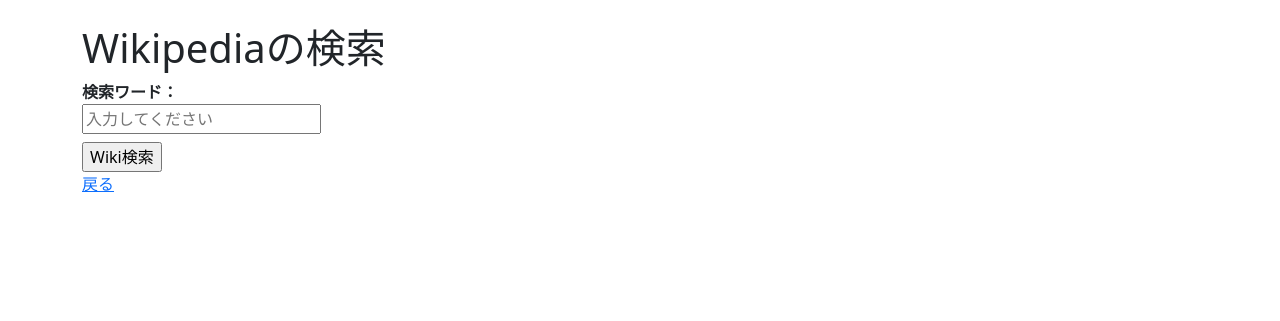
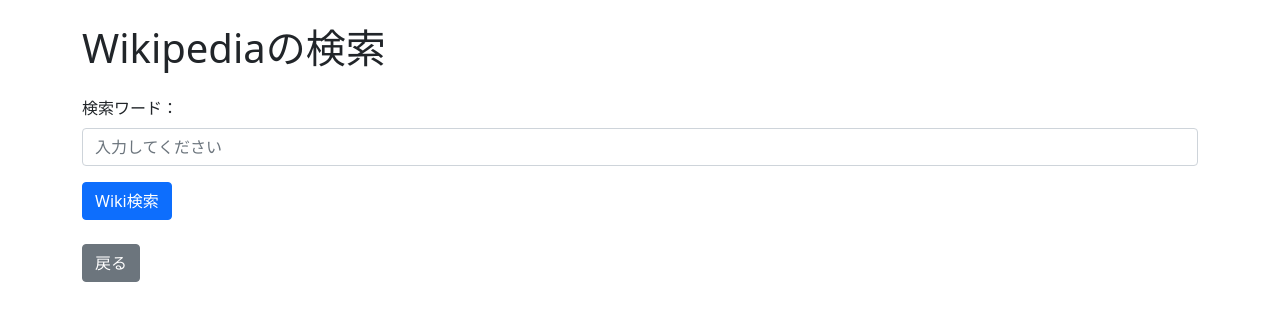
Before and after one commit to yoshimi-43/my_memo_app, a Flask app: page /wiki/search in a window 1280 px wide. Shown: the part 56-377 px from the top of the page. Run offline with Flask 3, Linux system fonts and the light colour scheme; the visitor is signed in with stand-in values (Sample User, id 1); some libraries are stand-ins or nearby versions.

Commit message:
wiki_search.html修正(レイアウト調整)

```diff
--- a/templates/wiki/wiki_search.html
+++ b/templates/wiki/wiki_search.html
@@ -1,13 +1,20 @@
 {% extends "base.html" %}
 
 {% block content %}
-  <h1>Wikipediaの検索</h1>
+<div>
+  <h1 class="my-4">Wikipediaの検索</h1>
   {% from "_formhelpers.html" import render_field %}
   <form method="POST" action="{{ url_for('wiki.search') }}" novalidate>
     {{ form.hidden_tag() }}
-    {{ render_field(form.keyword) }}
-    {{ form.submit }}
+    <div class="mb-3">
+      {{ form.keyword.label(class="form-label")}}
+      {{ form.keyword(class="form-control")}}
+    </div>
+    <div class="mb-3">
+      {{ form.submit(class="btn btn-primary") }}
+    </div>
   </form>
 
-  <a href="{{ url_for('memo.index') }}">戻る</a>
+  <a href="{{ url_for('memo.index') }}" class="btn btn-secondary mt-2">戻る</a>
+</div>
 {% endblock %}
```
